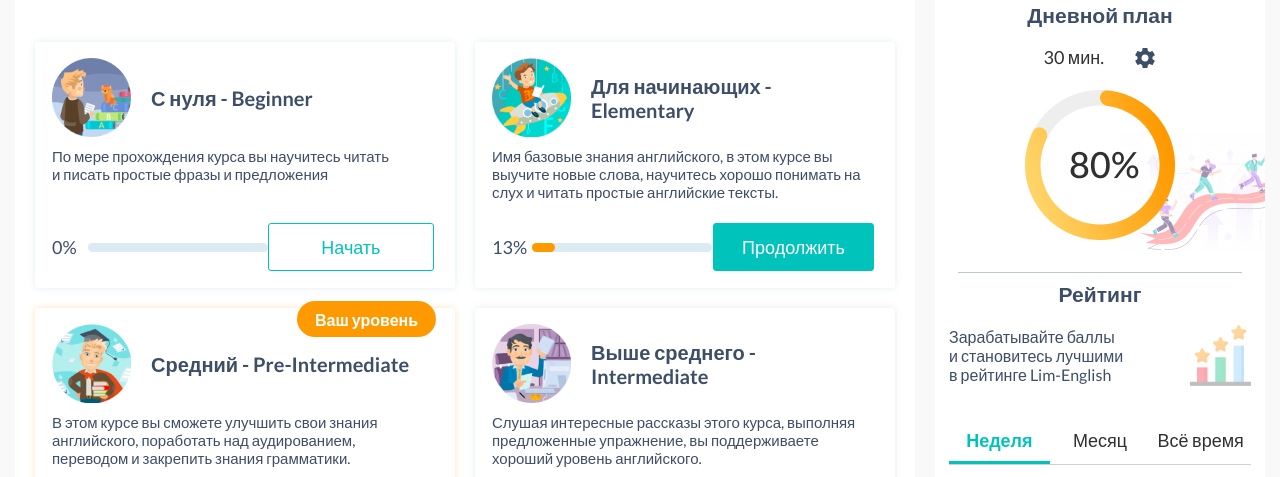
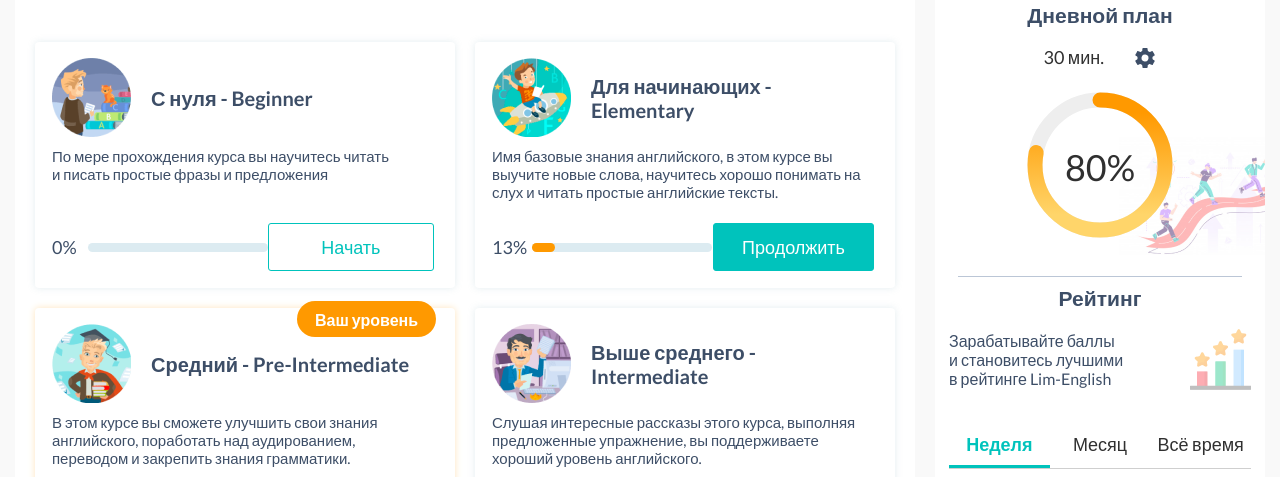
Before and after one commit to AlexeyAbramov/lim-english-2, a plain HTML site: page index.html in a window 1280 px wide. Shown: the part 623-1100 px from the top of the page. Drawn offline with nearby package versions, Linux system fonts and the light colour scheme.

Commit message:
added progress bar

```diff
--- a/assets/script/script.js
+++ b/assets/script/script.js
@@ -99,4 +99,21 @@ $(document).ready(function () {
     $(this).find(".arrow").toggleClass("arrow_hide");
    $(this).find(".popup-level__text").text() === 'Свернуть' ? $(this).find(".popup-level__text").text('Развернуть') : $(this).find(".popup-level__text").text('Свернуть')
   });
+
+  //progress-bar
+  function progressBar(percent){
+    $progress = $('.svg-progress__circle_load');
+    $radius = $progress.attr('r');
+    $circumference = 2 * Math.PI * $radius;
+
+    $offset = $circumference - percent / 100 * $circumference;
+    console.log($offset)
+    console.log($progress.css('stroke-dashoffset', $offset))
+    percent === 100 ? $progress.css('stroke-linecap', 'square') : false;
+
+    $('.progress-bar__count').text(percent);
+    $progress.css('stroke-dashoffset', `${$offset}`);
+  }
+  let percent = parseInt($('.progress-bar__percent[data-progress]').attr('data-progress'));
+  progressBar(percent);
 });
--- a/assets/styles/scss/abstracts/variables.scss
+++ b/assets/styles/scss/abstracts/variables.scss
@@ -37,6 +37,7 @@ $scroll--color: #e8e5e5;
 $popup--color: #e0e0e0;
 //PROGRESS COLOR
 $progress-color: #dcebf1;
+$progress-svg: #eee;
 // MARK
 .mark {
   color: $turquoise;
--- /dev/null
+++ b/assets/styles/scss/components/_progress-bar.scss
@@ -0,0 +1,38 @@
+.progress-bar {
+  position: relative;
+  margin-top: 20px;
+  &__percent {
+    color: $grey--10;
+    font-weight: 500;
+    font-size: 36px;
+    line-height: 43px;
+    position: absolute;
+    width: 100%;
+    height: 100%;
+    display: flex;
+    align-items: center;
+    justify-content: center;
+  }
+  .svg-progress__circle {
+    &_stat {
+      stroke: $progress-svg;
+      stroke-width: 30;
+      fill: transparent;
+    }
+    &_load {
+      stroke: url(#load-gradient);
+      fill-opacity: 0;
+      stroke-width: 30;
+      stroke-dasharray: 800;
+      stroke-linecap: round;
+      transform-origin: center;
+      transform: rotate(-90deg);
+      animation: stroke 1.3s forwards; //stroke-animation
+      @keyframes stroke {
+        0%{
+          stroke-dashoffset: 800;
+        }
+      }
+    }
+  }
+}
--- a/assets/styles/scss/main.scss
+++ b/assets/styles/scss/main.scss
@@ -14,6 +14,7 @@
 @import 'components/icons';
 @import 'components/slider';
 @import 'components/notification-menu';
+@import 'components/progress-bar';
 @import 'components/user-menu';
 
 @import 'layout/header';
--- a/index.html
+++ b/index.html
@@ -328,8 +328,8 @@
                                     <div href="#" class="time-personal__settings">
                                         <img src="./assets/images/personal/settings.png" alt="settings__icon"
                                             class="time-personal__icon">
-                                        <!--POPUP-->
                                     </div>
+                                     <!--POPUP-->
                                     <div class="popup__wrapper">
                                         <div class="time-personal___popup popup">
                                             <div class="popup__cross"></div>
@@ -373,8 +373,23 @@
                                     </div>
                                     <!--/POPUP-->
                                 </div>
-                                <img src="./assets/images/personal/progress.png" alt="progress"
-                                    class="time-personal__progress">
+                                <div class="time-personal__progress-bar progress-bar__personal progress-bar">
+                                    <!-- <img src="./assets/images/personal/progress.png" alt="progress"
+                                    class="time-personal__progress"> -->
+                                    <span class="progress-bar__percent" data-progress="80"><span class="progress-bar__count">80</span>%</span>
+                                    <svg class="progress-bar__svg svg-progress" xmlns="http://www.w3.org/2000/svg" width="150" height="150" viewBox="0 0 300 300">
+                                        <defs>
+                                        <linearGradient id="load-gradient">
+                                          <stop offset="11.75%"  stop-color="#FFD56A" />
+                                          <stop offset="90.12%" stop-color="#FF9900" />
+                                        </linearGradient>
+                                      </defs>
+
+                                      <!-- using my linear gradient -->
+                                      <circle class="svg-progress__circle_stat" cx="50%" cy="50%" r="130" fill="url('#load-gradient')" />
+                                        <circle class="svg-progress__circle_load" cx="50%" cy="50%" r="130"/>
+                                    </svg>
+                                </div>
                             </div>
                         </div>
                         <!--/PLAN-->
```
Also changed, not shown: assets/styles/css/main.css, 1 other file.
